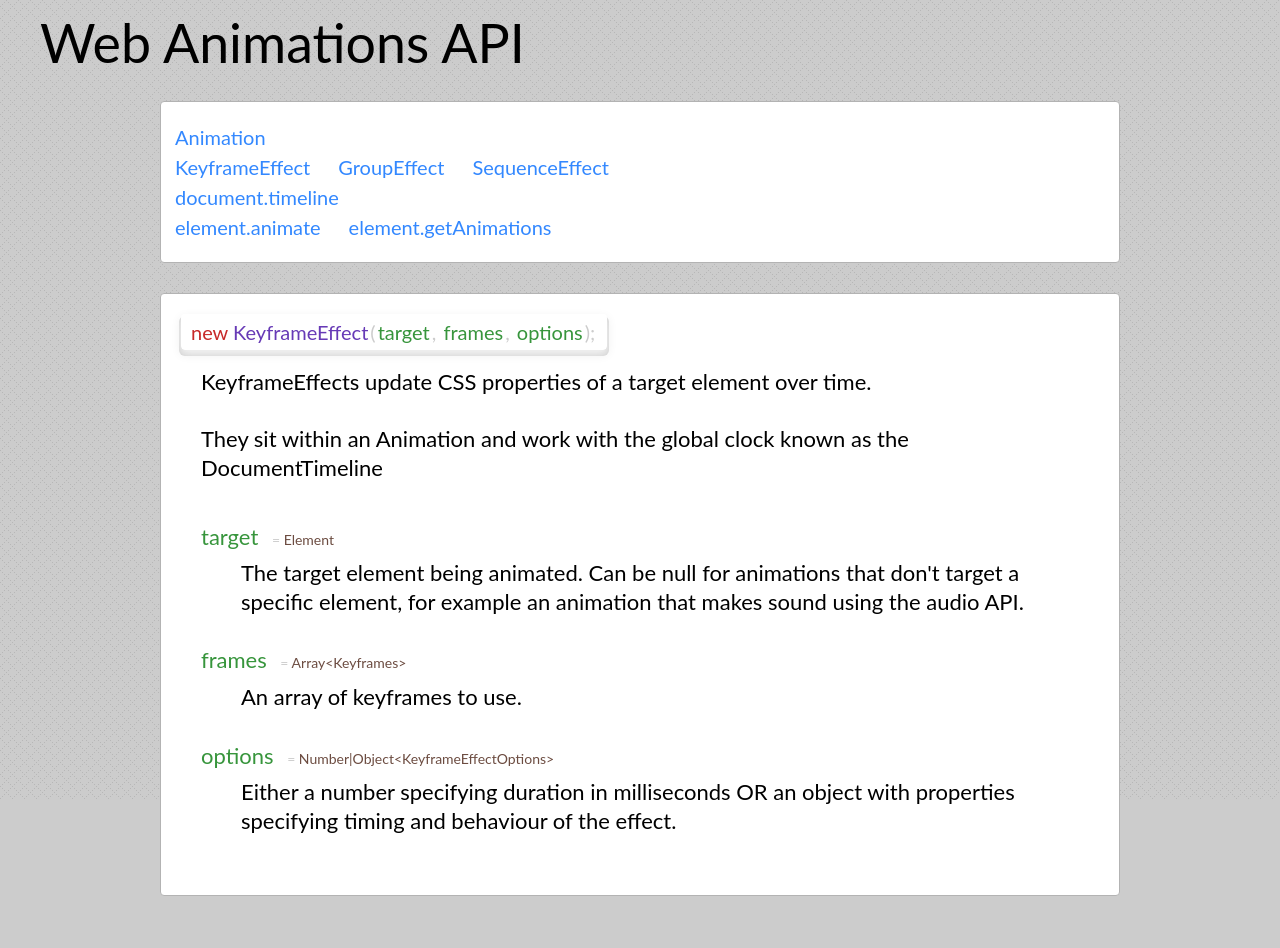
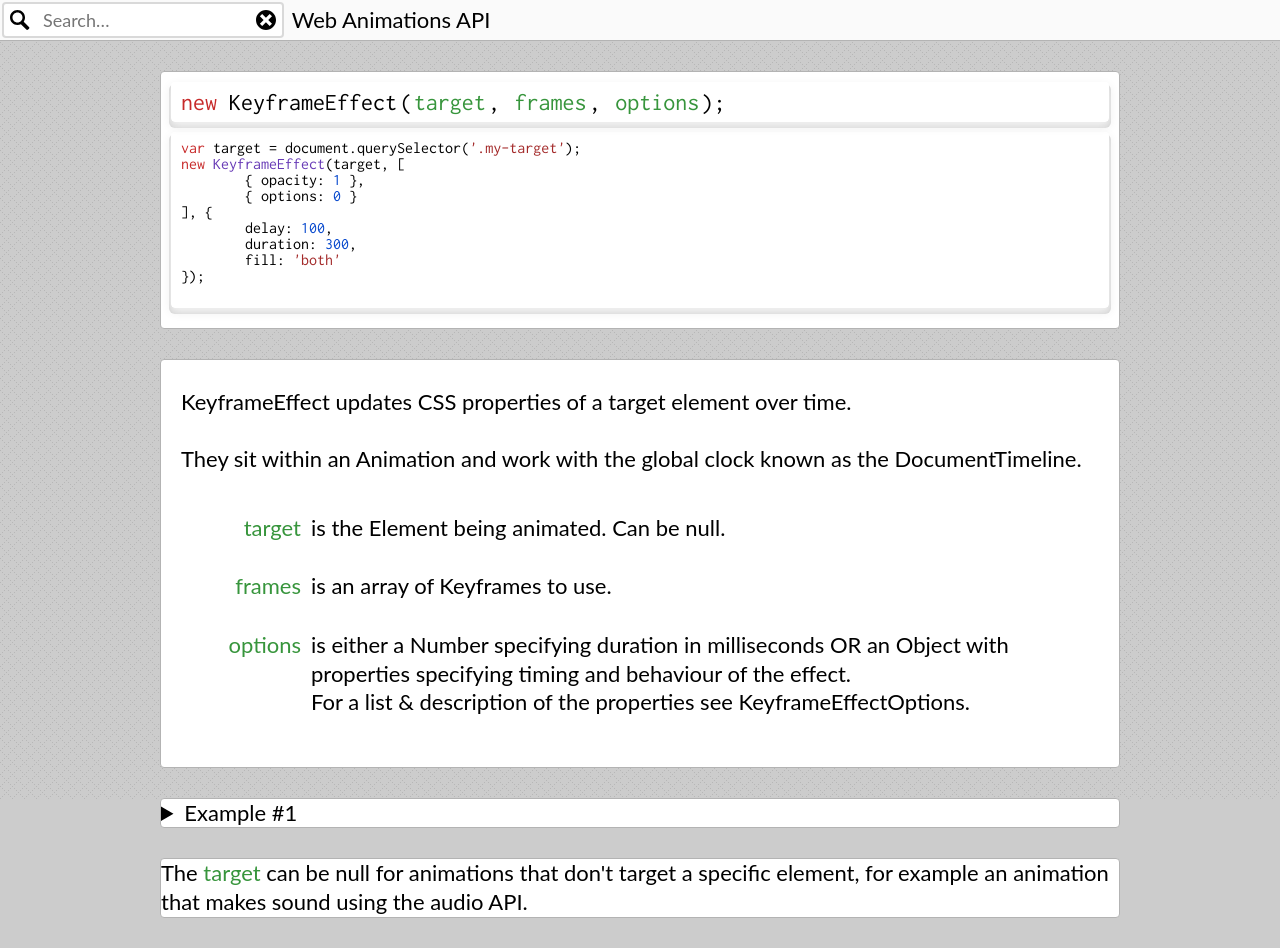
Before and after one commit to choreography/waapi-old, a website: page frontend/wip/index.html in a window 1280 px wide. Before the commit the page ends 926 px from the top, so only its background shows below. Drawn offline with Linux system fonts and the light colour scheme; a web font is replaced by a local one.

Commit message:
I think this layout works a bit better

```diff
--- a/frontend/shared/css/foundational.css
+++ b/frontend/shared/css/foundational.css
@@ -69,45 +69,10 @@ a.inline:after {
 html {
 	font: 22px/1.3 Lato, Arial, sans-serif;
 	text-rendering: optimizeLegibility;
+	-webkit-font-smoothing: subpixel-antialiased;
 }
 
-p { margin-bottom: 1.3em }
-h1, h2, h3, h4 { margin: 1.414em 0 0.5em; line-height: 1.2 }
-h1 { margin-top: 0; font-size: 5.063em }
-h2 { font-size: 3.375em }
-h3 { font-size: 2.25em }
-h4 { font-size: 1.5em }
-small { font-size: 0.667em }
 abbr, [title] { text-decoration: none; cursor: help }
-
-
-
-/* Testing larger base font-size (22px) and lower typographic scale maximum */
-h1 { font-size: 2.441em }
-h2 { font-size: 1.953em }
-h3 { font-size: 1.563em }
-h4 { font-size: 1.250em }
-
-@media only screen and (max-width: 700px) {
-	h1 { font-size: 2.441em }
-	h2 { font-size: 1.953em }
-	h3 { font-size: 1.563em }
-	h4 { font-size: 1.250em }
-}
-
-@media only screen and (max-width: 650px) {
-	h1 { font-size: 2.074em }
-	h2 { font-size: 1.728em }
-	h3 { font-size: 1.440em }
-	h4 { font-size: 1.200em }
-}
-
-@media only screen and (max-width: 560px) {
-	h1 { font-size: 1.602em }
-	h2 { font-size: 1.424em }
-	h3 { font-size: 1.266em }
-	h4 { font-size: 1.125em }
-}
 
 
 
--- a/frontend/style.css
+++ b/frontend/style.css
@@ -1,29 +1,146 @@
+h1, h2, h3, h4 { margin: 0 }
+
+
 body {
 	background: hsl(0, 0%, 80%) url(assets/pattern-grid.png);
 }
 
 
-header.glorious {
-	margin: 10px 40px;
+
+
+/*
+	Search Header
+*/
+
+header.search {
+	background: hsl(0, 0%, 98%);
+	border-bottom: 1px solid hsl(0, 0%, 70%);
+	margin-bottom: 10px;
+}
+
+header.search h1 {
+	display: inline-block;
+	vertical-align: middle;
+}
+
+form.search {
+	display: inline-block;
+	border-radius: 4px;
+	background: white;
+	margin: 2px;
+	vertical-align: middle;
+	font-size: 0;
+}
+
+input.search {
+	display: inline-block;
+	width: 200px;
+	padding: 0 41px;
+	border: none;
+	border-radius: 4px;
+	box-shadow: inset 0 0 0 2px hsla(30, 0%, 50%, 0.3);
+	margin: 0 -36px;
+	outline: none;
+	background: none;
+	font: 18px/36px Lato, sans-serif;
+}
+
+input.search:focus {
+	box-shadow: inset 0 0 0 2px hsla(30, 100%, 50%, 0.8);
+}
+
+span.icon-search {
+	display: inline-block;
+	width: 36px;
+	height: 36px;
+	background: url(assets/icon-search.svg) center no-repeat;
+	background-size: auto 20px;
+	vertical-align: middle;
+}
+
+button.clear {
+	display: inline-block;
+	width: 36px;
+	height: 36px;
+	background: url(assets/icon-close.svg) center no-repeat;
+	background-size: auto 20px;
+	vertical-align: middle;
+}
+
+
+
+/*
+	Code Blocks & Highlighting
+*/
+
+code {
+	display: inline-block;
+	padding: 8px 10px;
+	border-radius: 4px;
+	margin: 0 10px 10px;
+	box-shadow: 0 4px 10px 2px hsl(0, 0%, 95%), 0 4px 0 2px hsl(0, 0%, 80%);
+	font: 16px/1 Inconsolata;
+	vertical-align: top;
+}
+
+code h2 { display: inline }
+
+.keyword { color: hsl(0, 66%, 47%) }
+.syntax, .operator { color: hsl(0, 0%, 0%);}
+.entity { color: hsl(262, 52%, 47%) }
+.string { color: hsl(0, 60%, 40%) }
+.numeric { color: hsl(220, 100%, 40%) }
+
+
+.variable { color: hsl(123, 46%, 40%) }
+.type { color: hsl(15, 25%, 34%) }
+.parameter { color: hsl(123, 46%, 40%) }
+
+.tab {
+	display: inline-block;
+	width: 1.75em;
+	height: 4px;
+	border-radius: 6px;
+	margin: 0 .25em;
+	background: hsla(0, 0%, 50%, 0.1);
+	vertical-align: middle;
+	white-space: pre;
 }
 
 
 
 
 
+/*
+	Paper Sections
+*/
+
+
+section.paper {
+	max-width: 960px;
+	background: hsl(0, 0%, 100%);
+	border: 1px solid hsl(0, 0%, 70%);
+	border-radius: 4px;
+	margin: 30px auto;
+}
+@media only screen and (max-width: 964px) { section.paper { margin: 10px 4px } }
+
+
+
+
+
+/*
+	Index Section
+*/
+
 section.index {
-	max-width: 960px;
-	padding: 20px 0;
-	background: hsl(0, 0%, 100%);
-	border: 1px solid hsl(215, 0%, 70%);
-	border-radius: 4px;
-	margin: 10px auto;
-	font-size: 0;
+/* 	font-size: 0; */
 /* 	white-space: nowrap; */
 }
 
-@media only screen and (max-width: 1000px) { section.index { margin: 10px 20px } }
-
+section.index h2 {
+	margin: 14px 10px 8px;
+}
 
 a.row {
 	display: inline-block;
@@ -50,45 +167,59 @@ a.row:active { opacity: .5 }
 
 
 
+/*
+	Quickstart Section
+*/
+
+section.quickstart {
+	padding: 10px 0;
+}
+
+section.quickstart code {
+	display: block;
+}
 
 
 
 
+/*
+	API Section
+*/
+
 section.api {
-	max-width: 960px;
 	padding: 20px 0;
-	background: hsl(0, 0%, 100%);
-	border: 1px solid hsl(215, 0%, 70%);
-	border-radius: 4px;
-	margin: 30px auto;
 }
 
-@media only screen and (max-width: 1000px) { section.api { margin: 30px 20px } }
+section.api > p.description { margin: 8px 20px 0 }
+
+@font-face { font-family: Inconsolata; src: url('/assets/Inconsolata-Regular.ttf'); }
+@font-face { font-family: Inconsolata; font-weight: bold; src: url('/assets/Inconsolata-Bold.ttf'); }
+
+code {  white-space: pre;}
+code.topdog { font-size: 24px }
+code .syntax { margin: 0 .1em }
+section.api h2, h3 { display: inline; margin: 0; font: inherit; }
 
 
-code {
-	display: inline-block;
-	padding: 8px 10px;
-	border-radius: 4px;
-	margin: 0 20px 10px;
-	box-shadow: 0 4px 10px 2px hsl(0, 0%, 95%), 0 4px 0 2px hsl(0, 0%, 80%);
-	font: 20px/1 Lato, sans-serif;
+ol.parameters { margin: 40px 0 0 -40px }
+ol.parameters .syntax { margin-left: 8px }
+ol.parameters .syntax,
+ol.parameters .type { font-size: 14px }
+
+h3.parameter {
+	position: absolute;
+	top: 0;
+	left: 0;
+	width: 140px;
+	text-align: right;
 }
 
-code .syntax { margin: 0 .1em }
-h2, h3 { display: inline; margin: 0; font: inherit; }
+ol.parameters p.description {
 
-.keyword { color: hsl(0, 66%, 47%) }
-.syntax { color: hsl(0, 0%, 80%) }
-.function { color: hsl(262, 52%, 47%) }
-.variable { color: hsl(123, 46%, 40%) }
-.type { color: hsl(15, 25%, 34%) }
-.argument { color: hsl(123, 46%, 40%) }
+}
 
-ol.arguments { margin: 40px 0 }
-ol.arguments .syntax { margin-left: 8px }
-ol.arguments .syntax,
-ol.arguments .type { font-size: 14px }
-
-ol.arguments li { margin-bottom: 30px }
-p.description { margin: 8px 40px 0 }
+ol.parameters li {
+	position: relative;
+	padding: 0 20px 0 150px;
+	margin-bottom: 30px;
+}
--- a/frontend/wip/index.html
+++ b/frontend/wip/index.html
@@ -14,16 +14,23 @@
 	<!-- Scripts -->
 	<script src="/shared/js/web-animations-next.js"></script>
 	<script src="/shared/js/choreography.js"></script>
+	<script src="../lib/rainbow-custom.min.js"></script>
 	<script src="../app.js"></script>
 
 
 <body>
 	<!-- Markup -->
 	<article class="view dashboard">
-		<header class="glorious">
+		<header class="search">
+			<form class="search">
+				<span class="icon-search"></span>
+				<input class="search" type="search" autocomplete="off" autocapitalize="off" autocorrect="off" spellcheck="false" placeholder="Search…">
+				<button class="clear"></button>
+			</form>
 			<h1>Web Animations API</h1>
 		</header>
-		<section class="index">
+<!-- 		<section class="paper index">
+			<h2>Overview</h2>
 			<a class="row" href="?API=Animation"><span>Animation</span></a>
 			<br>
 			<a class="row" href="?API=KeyframeEffect"><span>KeyframeEffect</span></a>
@@ -34,41 +41,67 @@
 			<br>
 			<a class="row" href="?API=Element.animate"><span>element.animate</span></a>
 			<a class="row" href="?API=Element.getAnimations"><span>element.getAnimations</span></a>
+		</section> -->
+
+		<section class="paper quickstart">
+			<code class="topdog"><span class="keyword">new</span> <h2 class="function">KeyframeEffect</h2><span class="syntax">(</span><span class="variable">target</span><span class="syntax">,</span> <span class="variable">frames</span><span class="syntax">,</span> <span class="variable">options</span><span class="syntax">);</span></code>
+			<code class="usage" data-language="javascript">var target = document.querySelector('.my-target');
+new KeyframeEffect(target, [
+	{ opacity: 1 },
+	{ options: 0 }
+], {
+	delay: 100,
+	duration: 300,
+	fill: 'both'
+});
+			</code>
 		</section>
 
-		<section class="api">
-			<code>
-				<span class="keyword">new</span> <h2 class="function">KeyframeEffect</h2><span class="syntax">(</span><span class="variable">target</span><span class="syntax">,</span> <span class="variable">frames</span><span class="syntax">,</span> <span class="variable">options</span><span class="syntax">);</span>
-			</code>
+		<section class="paper api">
 			<p class="description">
-				KeyframeEffects update CSS properties of a target element over time.<br>
+				KeyframeEffect updates CSS properties of a target element over time.<br>
 				<br>
-				They sit within an Animation and work with the global clock known as the DocumentTimeline
+				They sit within an Animation and work with the global clock known as the DocumentTimeline.
 			</p>
-			<ol class="arguments">
+
+			<ol class="parameters">
 				<li>
-					<h3 class="argument">target</h3>
-					<span class="syntax">= </span><span class="type">Element</span>
+					<h3 class="parameter">target</h3>
+<!-- 					<span class="syntax">= </span><span class="type">Element</span> -->
 					<p class="description">
-						The target element being animated. Can be null for animations that don't target a specific element, for example an animation that makes sound using the audio API.
+						is the Element being animated. Can be null.
 					</p>
 
 				<li>
-					<h3 class="argument">frames</h3>
-					<span class="syntax">= </span><span class="type">Array&lt;Keyframes&gt;</span>
+					<h3 class="parameter">frames</h3>
+<!-- 					<span class="syntax">= </span><span class="type">Array of Keyframes</span> -->
 					<p class="description">
-						An array of keyframes to use.
+						is an array of Keyframes to use.
 					</p>
 
 				<li>
-					<h3 class="argument">options</h3>
-					<span class="syntax">= </span><span class="type">Number|Object&lt;KeyframeEffectOptions&gt;</span>
+					<h3 class="parameter">options</h3>
+<!-- 					<span class="syntax">= </span><span class="type">Number | KeyframeEffectOptions</span> -->
 					<p class="description">
-						Either a number specifying duration in milliseconds OR an object with properties specifying timing and behaviour of the effect.
+						is either a Number specifying duration in milliseconds OR an Object with properties specifying timing and behaviour of the effect.<br>
+						For a list & description of the properties see KeyframeEffectOptions.
 					</p>
-
 			</ol>
-
+		</section>
+		<section class="paper examples">
+			<details>
+				<summary>
+					Example #1
+				</summary>
+				<code>
+					<span class="keyword">var</span> <span class="variable">fadeOutEffect</span> <span class="syntax">=</span> <span class="keyword">new</span> <span class="function">KeyframeEffect</span><span class="syntax">(</span><span>document.querySelector</span><span class="syntax">(</span><span class="string">'div.test'</span><span class="syntax">)</span><span class="syntax">,</span> <span class="array">[<br><span class="tab">&#09;</span>{ opacity: 1 },<br><span class="tab">&#09;</span>{ opacity: 0 }<br>]</span><span class="syntax">,</span> <span class="number">500</span><span class="syntax">);</span>
+				</code>
+			</details>
+		</section>
+		<section class="paper notes">
+			<p>
+				The <span class="parameter">target</span> can be null for animations that don't target a specific element, for example an animation that makes sound using the audio API.
+			</p>
 		</section>
 	</article>
 
```
Also changed, not shown: frontend/assets/Inconsolata-Bold.ttf (added), frontend/assets/Inconsolata-Regular.ttf (added), frontend/assets/icon-close.svg (added), frontend/assets/icon-search.svg (added), frontend/lib/rainbow-custom.min.js (added).
